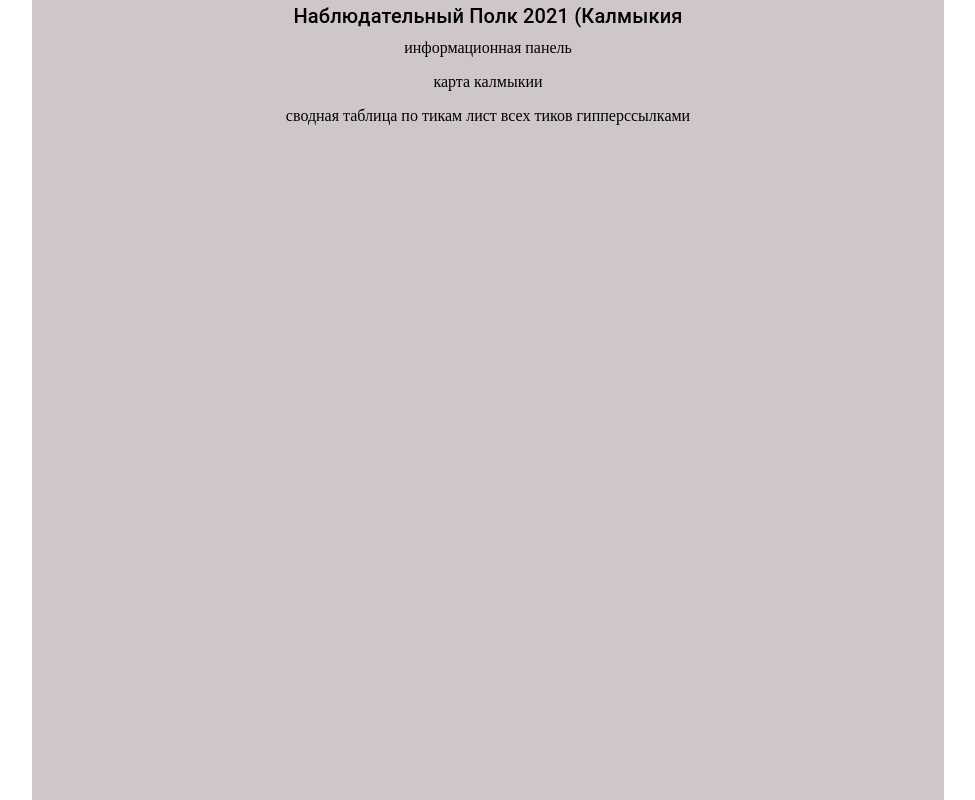
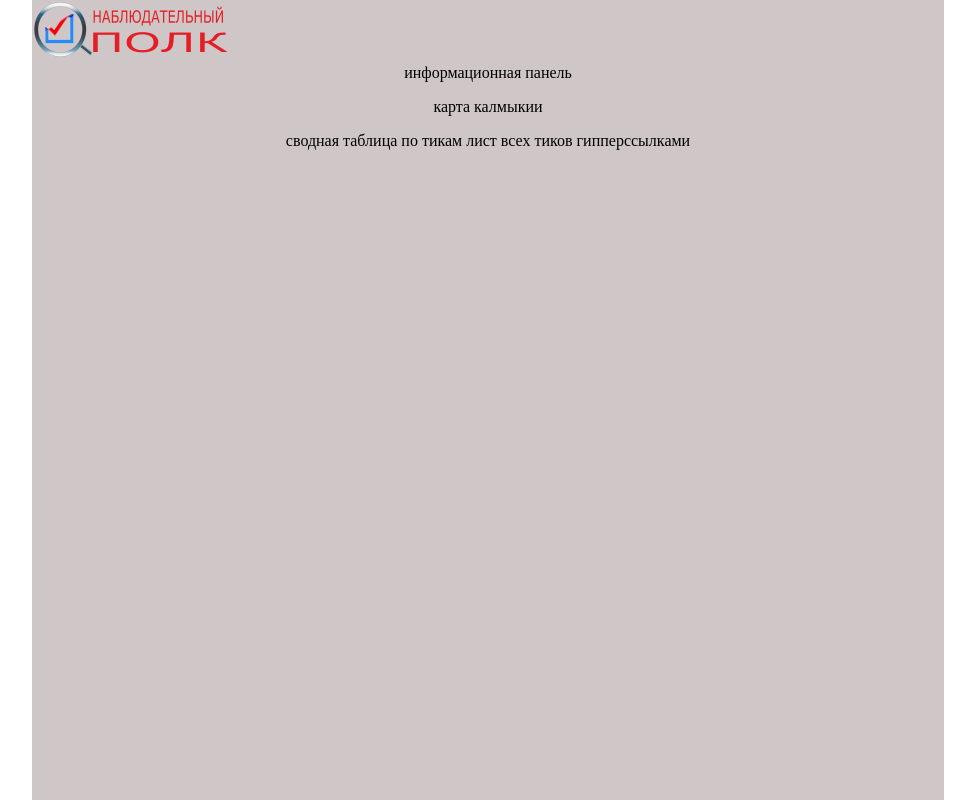
Before and after one commit to KlonD90/np2021, a React (Create React App) app in the folder client/: page / in a window 1280 px wide. Shown: the whole page, without its empty margins (152-1127 px from the left). Built offline with nearby package versions, Linux system fonts and the light colour scheme; no server answers.

Commit message:
fixing bug

```diff
--- a/client/package.json
+++ b/client/package.json
@@ -2,6 +2,7 @@
   "name": "client",
   "version": "0.1.0",
   "private": true,
+  "proxy": "http://77.222.63.32:8080",
   "dependencies": {
     "@material-ui/core": "^4.12.3",
     "@testing-library/jest-dom": "^5.11.4",
@@ -11,6 +12,7 @@
     "@types/node": "^12.0.0",
     "@types/react": "^17.0.19",
     "@types/react-dom": "^17.0.0",
+    "axios": "^0.21.1",
     "react": "^17.0.2",
     "react-dom": "^17.0.2",
     "react-query": "^3.21.1",
--- a/client/src/components/LandingPage.tsx
+++ b/client/src/components/LandingPage.tsx
@@ -1,20 +1,34 @@
-import React from 'react';
-import { Typography, Container, Grid } from '@material-ui/core';
-import '../styles/landingpg.css'
+import React, { useEffect, useState } from 'react';
+import { Typography, Container, Grid, Box, } from '@material-ui/core';
+import '../styles/landingpg.css';
+import { useQuery } from 'react-query';
+import axios from 'axios';
+import Logo from '../images/np_logo.png'
+
+
 
 const LandingPage = () => {
+    const fetchData = async () => {
+        const res: any = await axios.get('/republic/');
+        return res
+    }
 
+    const { data, status } = useQuery('republic', fetchData)
+    console.log('hey')
+    console.log(status)
+    console.log(data)
+
+
+    // const { data, status } = useQuery('http://77.222.63.32:8080/republic/', fetchData)
+    // console.log(data)
+    // console.log(data?.data.data)
+    // console.log(status)
     return (
         <Container maxWidth="md">
             <main className="landing-pg">
-                <Typography
-                    variant="h6"
-                    component="h1"
-                    gutterBottom
-                    align="center"
-                >
-                    Наблюдательный Полк 2021 (Калмыкия
-                </Typography>
+                <Box>
+                    <img src={Logo} />
+                </Box>
                 <Grid container
                     spacing={2}
                     direction="column"
```
Also changed, not shown: client/src/images/np_logo.png (added), 1 other file (tests, documents, lock files or other folders).
